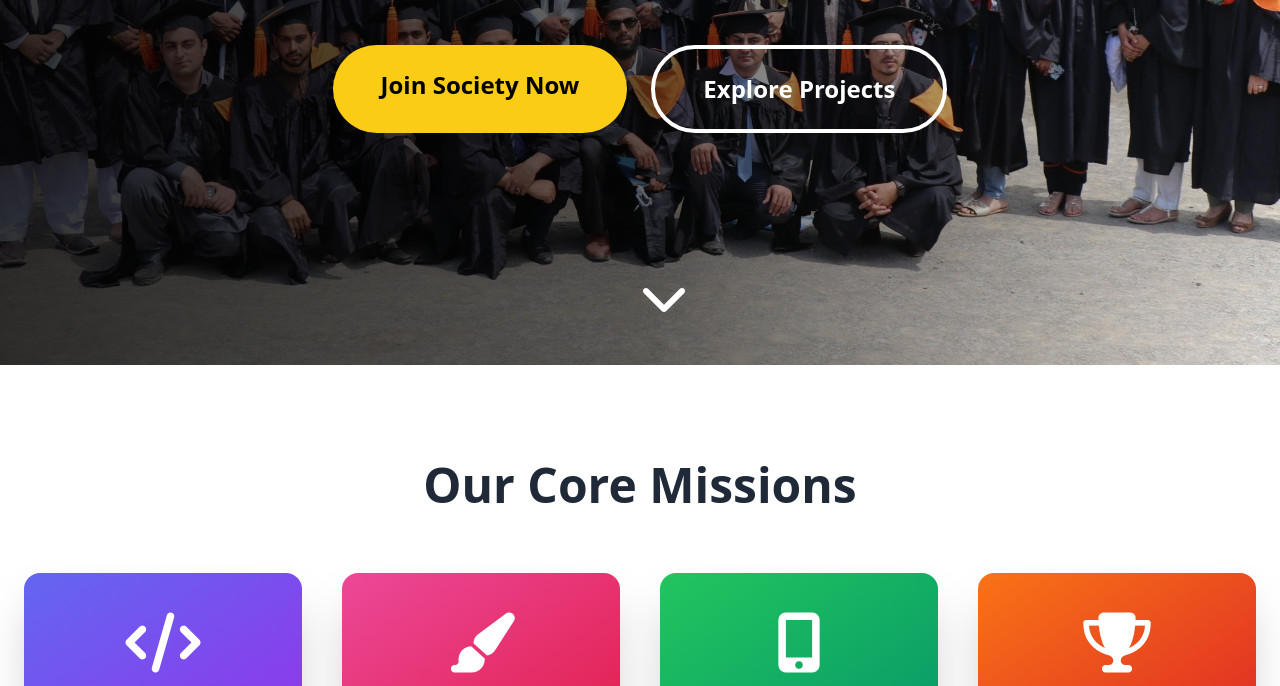
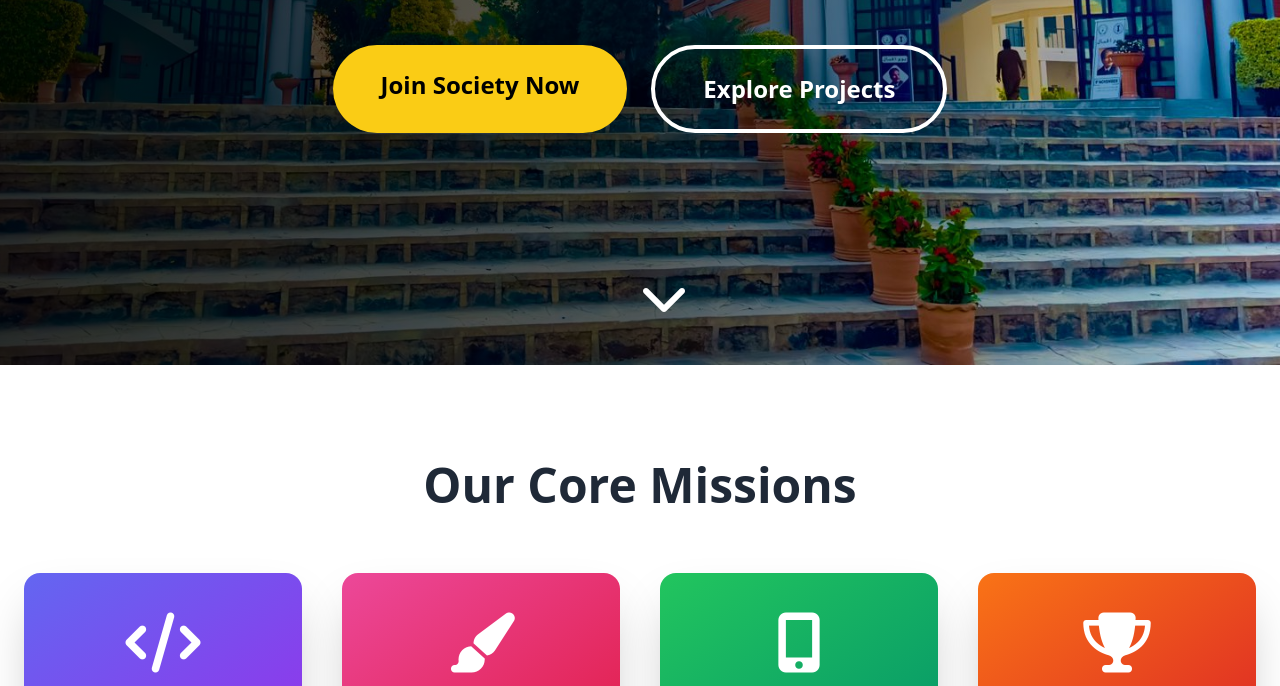
Before and after one commit to fareedse/websocietylive, a plain HTML site: page index.html in a window 1280 px wide. Shown: the part 435-1121 px from the top of the page. Drawn offline with nearby package versions, Linux system fonts and the light colour scheme.

Commit message:
index.html

```diff
--- a/index.html
+++ b/index.html
@@ -90,7 +90,7 @@
 <section id="home" class="min-h-screen flex items-center justify-center relative overflow-hidden">
   <!-- Beautiful University Background -->
   <div class="absolute inset-0">
-    <img src="Vision.webp"
+    <img src="bg.jpg"
          alt="Northern Institute of Science & Technology Campus"
          class="w-full h-full object-cover"/>
     <div class="absolute inset-0 bg-gradient-to-r from-black/80 via-black/60 to-transparent"></div>
```
